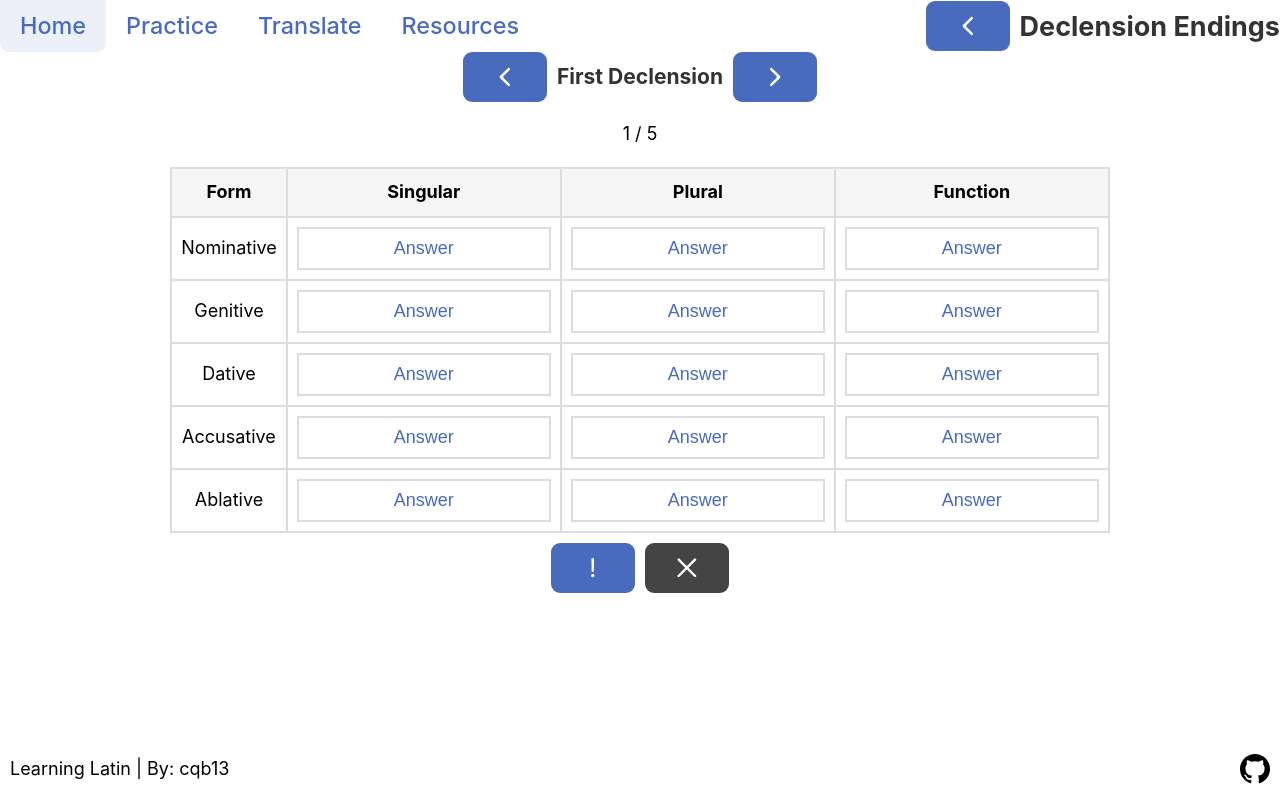
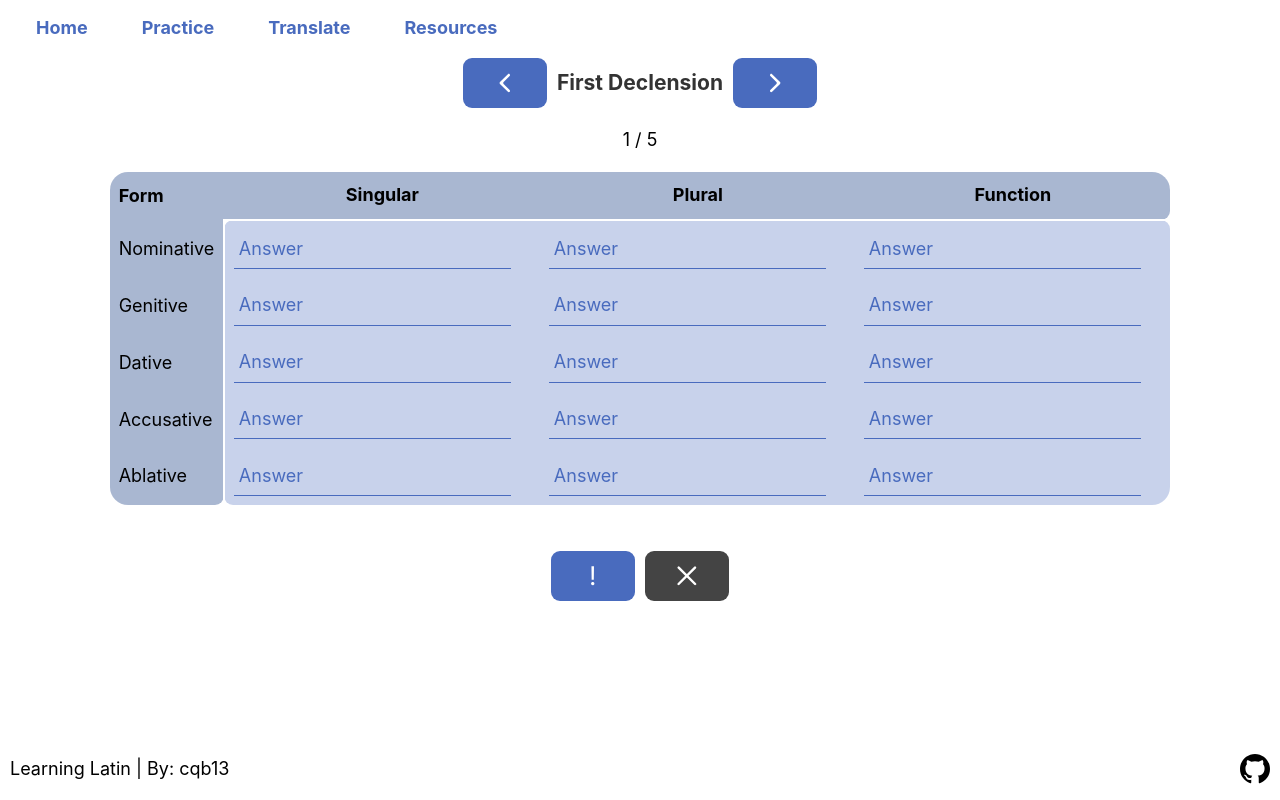
Before and after one commit to cqb13/Learning-Latin, a Next.js app: page /practice/declension-endings in a window 1280 px wide. Built offline with nearby package versions, Linux system fonts and the light colour scheme.

Commit message:
🔄 Nav & Chart redesign

```diff
--- a/components/chart/chart.module.css
+++ b/components/chart/chart.module.css
@@ -1,44 +1,95 @@
 .chart {
+  width: 100%;
   border-collapse: collapse;
-  table-layout: fixed;
+  margin-bottom: 2rem;
 }
 
 .chart th {
-  background-color: #f6f6f6;
-  border: 2px solid #ddd;
+  background-color: rgb(42, 75, 140, 0.4);
+  border: none;
   padding: 0.5rem;
+  font-weight: bold;
   text-align: center;
 }
 
 .chart td {
-  border: 2px solid #ddd;
+  border: none;
   padding: 0.5rem;
-  text-align: center;
+}
+
+.chart tr:first-child td:not(:first-child) {
+  border-top: 2px solid #fff;
+}
+
+.chart tr td:nth-child(2) {
+  border-left: 2px solid #fff;
+}
+
+
+.chart td {
+  background-color: rgb(73, 107, 190, 0.3);
+}
+
+.chart th:first-child {
+  text-align: left;
+  border-top-left-radius: 1rem;
+}
+
+.chart th:last-child {
+  border-top-right-radius: 1rem;
+  border-bottom-right-radius: 0.5rem;
+}
+
+.chart td:first-child {
+  text-align: left;
+  background-color: rgb(42, 75, 140, 0.4);
+}
+
+.chart tr:nth-child(1) td:first-child + td {
+  border-top-left-radius: 0.5rem;
+}
+
+.chart tr:first-child td:last-child {
+  border-top-right-radius: 0.5rem;
+}
+
+.chart tr:last-child td:first-child {
+  border-bottom-left-radius: 1rem;
+  border-bottom-right-radius: 0.5rem;
+}
+
+.chart tr:last-child td:first-child + td {
+  border-bottom-left-radius: 0.5rem;
+}
+
+.chart tr:last-child td:last-child {
+  border-bottom-right-radius: 1rem;
 }
 
 .chart td input {
-  border: 2px solid #ddd;
+  all: unset;
+  width: 90%;
+  padding: 0.25rem;
+  border: none;
+  border-bottom: 1px solid #496bbe;
   font-size: 1rem;
-  text-align: center;
-  border-radius: 0;
+  background-color: transparent;
+}
+
+.chart td input:focus {
+  outline: none;
 }
 
 .chart td input.right {
-  border-color: green;
+  border-bottom: 1px solid green;
 }
 
 .chart td input.wrong {
-  border-color: red;
+  border-bottom: 1px solid red;
 }
 
-@media (max-width: 550px) {
+@media (max-width: 768px) {
   .chart td input {
-    width: 80%;
+    font-size: 0.8rem;
   }
 }
-
-@media (max-width: 450px) {
-  .chart td input {
-    width: 60%;
-  }
-}
--- a/components/chart/chart.tsx
+++ b/components/chart/chart.tsx
@@ -23,9 +23,12 @@ const Chart = ({
   clearChart: (chart: string[][]) => {};
   updateClearable: (clearable: boolean) => void;
 }) => {
-  const [valueArrayMap, setValueArrayMap] = useState(createValueArrayMap(data, chartIndex));
+  const [valueArrayMap, setValueArrayMap] = useState(
+    createValueArrayMap(data, chartIndex)
+  );
 
-  useEffect(() => {
+  useEffect(
+    () => {
       if (answers) {
         const inputs = document.querySelectorAll("input");
         for (let i = 0; i < inputs.length; i++) {
@@ -35,20 +38,32 @@ const Chart = ({
         return;
       }
 
-      setValueArrayMap(clearChart(valueArrayMap))
+      setValueArrayMap(clearChart(valueArrayMap));
       setValueArrayMap(createValueArrayMap(data, chartIndex));
-  },[chartIndex, answers]);
+    },
+    [chartIndex, answers]
+  );
 
-  useEffect(() => {
-    clearChart(valueArrayMap);
-    setValueArrayMap(createValueArrayMap(data, chartIndex));
-  }, [clear]);
+  useEffect(
+    () => {
+      clearChart(valueArrayMap);
+      setValueArrayMap(createValueArrayMap(data, chartIndex));
+    },
+    [clear]
+  );
 
-  useEffect(() => {
-    updateClearable(chartClearable(valueArrayMap));
-  }, [valueArrayMap]);
+  useEffect(
+    () => {
+      updateClearable(chartClearable(valueArrayMap));
+    },
+    [valueArrayMap]
+  );
 
-  const checkAnswer = (event: React.ChangeEvent<HTMLInputElement>, rowIndex: number, index: number) => {
+  const checkAnswer = (
+    event: React.ChangeEvent<HTMLInputElement>,
+    rowIndex: number,
+    index: number
+  ) => {
     const id = event.target.id;
     const answer = event.target.value.toLowerCase();
     const hasMacron = checkForMacrons(answer);
@@ -61,7 +76,7 @@ const Chart = ({
     if (answer === "") {
       event.target.classList.remove(styles.right);
       event.target.classList.remove(styles.wrong);
-      return
+      return;
     }
 
     if (answer === id) {
@@ -120,6 +135,7 @@ const Chart = ({
                   <Text
                     placeholder="Answer"
                     id={content}
+                    class={styles.right}
                     onChange={(event) => checkAnswer(event, rowIndex, index)}
                     value={valueArrayMap[rowIndex][index]}
                   />
--- a/components/layout/layout.tsx
+++ b/components/layout/layout.tsx
@@ -7,10 +7,8 @@ const Layout = ({
   children,
   title,
   label,
-  back
 }: {
   children: React.ReactNode;
-  back?: boolean;
   title?: string;
   label?: string;
 }) => {
@@ -48,7 +46,7 @@ const Layout = ({
         <meta name="og:title" content={title} />
       </Head>
       <div className={styles.wrapper}>
-        <NavBar title={label} back={back} />
+        <NavBar/>
         <header className={styles.header} />
         <main className={styles.content}>
           {children}
--- a/components/nav/nav.module.css
+++ b/components/nav/nav.module.css
@@ -1,73 +1,46 @@
 .nav {
   display: flex;
+  flex-direction: row;
+  align-items: center;
+  justify-content: space-between;
+  padding: 0.3rem 1rem;
+  position: sticky;
+  top: 0;
   z-index: 1;
 }
 
-.active {
-  background-color: rgb(73, 107, 190, 0.1);
-  border-bottom-right-radius: 0.5rem;
-  border-bottom-left-radius: 0.5rem;
-}
-
 .scrolled {
+  box-shadow: 0px 1px 3px rgba(0, 0, 0, 0.3);
   backdrop-filter: blur(10px);
-  box-shadow: rgb(68, 68, 68, 0.1) 0px 2px 0px;
-}
-
-.scrolled .linkContainer .active {
-  border-radius: 0;
-}
-
-.link {
-  text-decoration: none;
-  font-size: 1.3rem;
-  font-weight: 500;
-  padding: 0.3rem;
-  padding-left: 1rem;
-  padding-right: 1rem;
-  border: 2px solid rgb(68, 68, 68, 0);
-  transition: 0.25s;
-}
-
-.link:hover {
-  background-color: rgb(73, 107, 190, 0.1);
-  text-decoration: none;
-  border-bottom-right-radius: 0.5rem;
-  border-bottom-left-radius: 0.5rem;
-}
-
-.scrolled .linkContainer .link:hover {
-  border-radius: 0;
-}
-
-.pageTitleContainer {
-  display: flex;
-  justify-content: right;
-  align-items: center;
-  gap: 10px;
-  width: 100%;
 }
 
 .linkContainer {
   display: flex;
-  align-items: center;
+  flex-direction: row;
+  gap: 1rem;
 }
 
-@media (max-width: 800px) {
-  .nav {
-    flex-direction: column;
-  }
+.link {
+  color: var(--color-primary);
+  font-weight: bold;
+  text-decoration: none;
+  padding: 0.5rem 1rem;
+  border-radius: 0.5rem;
+  transition: all 0.5s ease;
+}
 
-  .pageTitleContainer {
+.active,
+.link:hover {
+  background-color: var(--color-primary);
+  text-decoration: none;
+  color: #fff;
+}
+
+@media (max-width: 500px) {
+  .linkContainer {
+    flex-direction: row;
+    flex-wrap: wrap;
+    gap: 0.2rem;
     justify-content: center;
   }
 }
-
-@media (max-width: 430px) {
-  .linkContainer {
-    gap: 2px;
-    flex-wrap: wrap;
-    align-items: center;
-    justify-content: center;
-  }
-}
--- a/components/nav/nav.tsx
+++ b/components/nav/nav.tsx
@@ -1,11 +1,9 @@
 import useScroll from "../../lib/hooks/useScroll";
 import { useRouter } from "next/router";
 import styles from "./nav.module.css";
-import Button from "../button/button";
-import Image from "next/image";
 import Link from "next/link";
 
-const NavBar = ({ title, back }: { title?: string; back?: boolean }) => {
+const NavBar = () => {
   const routes = [
     ["Home", "/"],
     ["Practice", "/practice"],
@@ -33,20 +31,6 @@ const NavBar = ({ title, back }: { title?: string; back?: boolean }) => {
           </Link>
         )}
       </div>
-      <div className={styles.pageTitleContainer}>
-        {back &&
-          <Button onClick={() => router.back()}>
-            <Image
-              src="/arrowLeft.svg"
-              alt="arrow left"
-              width={20}
-              height={20}
-            />
-          </Button>}
-        <h2 className={styles.pageTitle}>
-          {title}
-        </h2>
-      </div>
     </nav>
   );
 };
--- a/pages/practice/[id].tsx
+++ b/pages/practice/[id].tsx
@@ -158,7 +158,7 @@ const PracticeChart = ({ data }: { data: chartProps }) => {
 
   //prettier-ignore
   return (
-    <Layout label={data.name} back={true}>
+    <Layout label={data.name}>
       <section className={utilStyles.container}>
         <section className={utilStyles.container}>
           <div className={styles.chartTitleContainer}>
```
